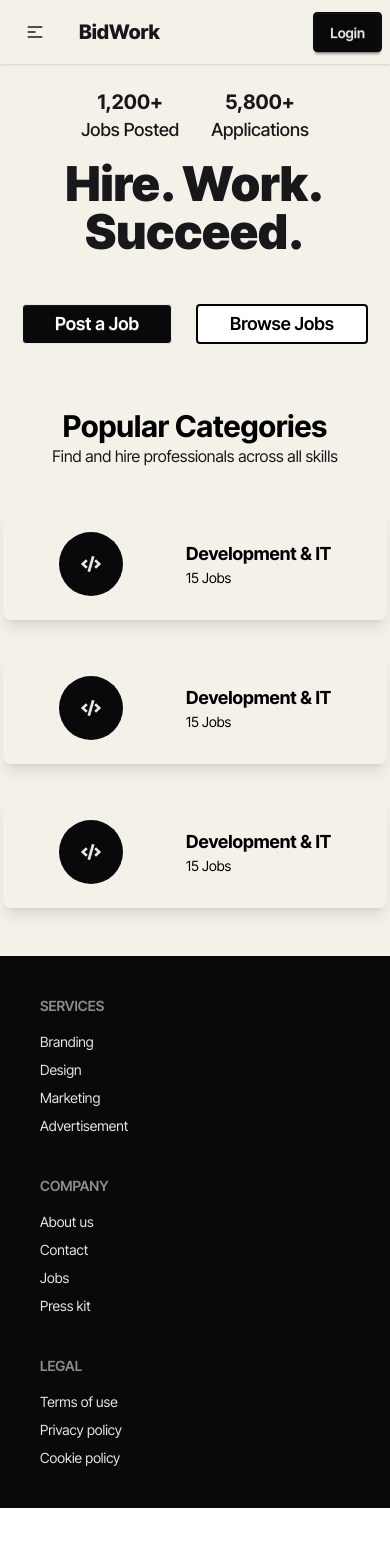
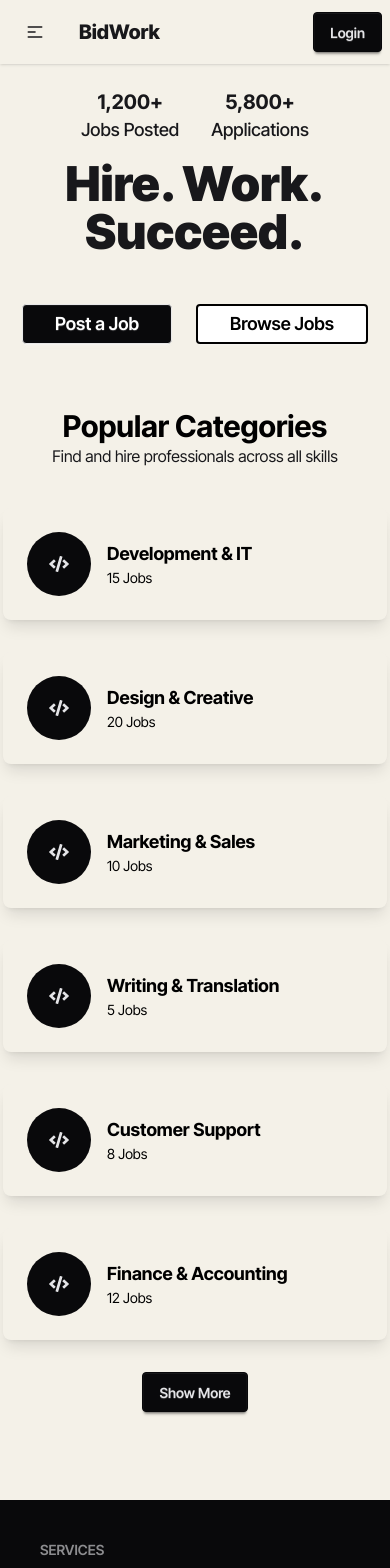
Before and after one commit to rahmansh/bid-works-client, a React (Vite) app: page / in a window 390 px wide. Shown: the top 1568 px of the page. Before the commit the page ends 1508 px from the top, so only its background shows below. Built offline with nearby package versions, Linux system fonts and the light colour scheme; no server answers.

Commit message:
feat(categories): design categories section with show more feature
- implement initial category layout using static data
- add responsive layout for different screen sizes
- integrate "Show More" button to reveal additional categories

```diff
--- a/src/components/Categories.jsx
+++ b/src/components/Categories.jsx
@@ -1,61 +1,67 @@
+import { useState } from "react";
 import { FaCode } from "react-icons/fa";
 
 const Categories = () => {
+    // Sample category data
+    const categoryData = [
+        { title: "Development & IT", description: "15 Jobs" },
+        { title: "Design & Creative", description: "20 Jobs" },
+        { title: "Marketing & Sales", description: "10 Jobs" },
+        { title: "Writing & Translation", description: "5 Jobs" },
+        { title: "Customer Support", description: "8 Jobs" },
+        { title: "Finance & Accounting", description: "12 Jobs" },
+        { title: "Legal & Compliance", description: "6 Jobs" },
+        { title: "Healthcare", description: "7 Jobs" },
+        { title: "Education", description: "10 Jobs" },
+        { title: "Engineering", description: "25 Jobs" },
+        { title: "Project Management", description: "14 Jobs" },
+        { title: "Business", description: "18 Jobs" },
+    ];
+
+    const [visibleCount, setVisibleCount] = useState(6);
+
+    const showMoreHandler = () => {
+        setVisibleCount(categoryData.length);
+    }
+
+
+
     return (
-        <div className="py-12 md:py-1 mt-14 md:mt-10">
+        <div className="py-12 md:py-1 mt-14 md:mt-10 mb-10">
             <h2 className="text-3xl md:text-4xl font-bold text-center text-black md:mb-4">
                 Popular Categories
             </h2>
             <p className="text-center mb-10">Find and hire professionals across all skills</p>
 
             <div className="grid grid-cols-1 sm:grid-cols-2 lg:grid-cols-3 gap-8 max-w-6xl mx-auto">
-                <div className="card w-96 bg-[#F4F1E8] bg-opacity-70 backdrop-blur-lg shadow-lg rounded-lg mx-auto">
+                {/* Rendering 6 cards by default */}
+                {categoryData.slice(0, visibleCount).map((category, index) => (
+                    <div key={index} className="card w-96 bg-[#F4F1E8] bg-opacity-70 backdrop-blur-lg shadow-lg rounded-lg mx-auto">
                         <div className="card-body">
-                        <div className="flex justify-around items-center">
+                            <div className="flex justify-between items-center">
                                 <div className="avatar avatar-placeholder">
                                     <div className="bg-neutral text-neutral-content w-16 rounded-full">
                                         <span className="text-xl md:text-2xl"><FaCode /></span>
                                     </div>
                                 </div>
-                            <div>
-                                <h2 className="text-lg md:text-xl lg:text-2xl font-bold text-black">Development & IT</h2>
-                                <p className="text-sm md:text-base lg:text-lg text-black">15 Jobs</p>
+                                <div className="flex-1 ml-4">
+                                    <h2 className="text-lg md:text-xl lg:text-2xl font-bold text-black">{category.title}</h2>
+                                    <p className="text-sm md:text-base lg:text-lg text-black">{category.description}</p>
                                 </div>
                             </div>
                         </div>
                     </div>
-                <div className="card w-96 bg-[#F4F1E8] bg-opacity-70 backdrop-blur-lg shadow-lg rounded-lg mx-auto">
-                    <div className="card-body">
-                        <div className="flex justify-around items-center">
-                            <div className="avatar avatar-placeholder">
-                                <div className="bg-neutral text-neutral-content w-16 rounded-full">
-                                    <span className="text-xl md:text-2xl"><FaCode /></span>
-                                </div>
-                            </div>
-                            <div>
-                                <h2 className="text-lg md:text-xl lg:text-2xl font-bold text-black">Development & IT</h2>
-                                <p className="text-sm md:text-base lg:text-lg text-black">15 Jobs</p>
-                            </div>
-                        </div>
-                    </div>
-                </div>
-                <div className="card w-96 bg-[#F4F1E8] bg-opacity-70 backdrop-blur-lg shadow-lg rounded-lg mx-auto">
-                    <div className="card-body">
-                        <div className="flex justify-around items-center">
-                            <div className="avatar avatar-placeholder">
-                                <div className="bg-neutral text-neutral-content w-16 rounded-full">
-                                    <span className="text-xl md:text-2xl"><FaCode /></span>
-                                </div>
-                            </div>
-                            <div>
-                                <h2 className="text-lg md:text-xl lg:text-2xl font-bold text-black">Development & IT</h2>
-                                <p className="text-sm md:text-base lg:text-lg text-black">15 Jobs</p>
-                            </div>
-                        </div>
-                    </div>
+                ))}
             </div>
 
+            {/* Show more button */}
+            {
+                visibleCount < categoryData.length && (
+                    <div className="text-center mt-8">
+                        <button onClick={showMoreHandler} className="btn btn-neutral">Show More</button>
                     </div>
+                )
+            }
         </div>
     );
 };
```
Lines whose indentation alone changed are shown as unchanged.
